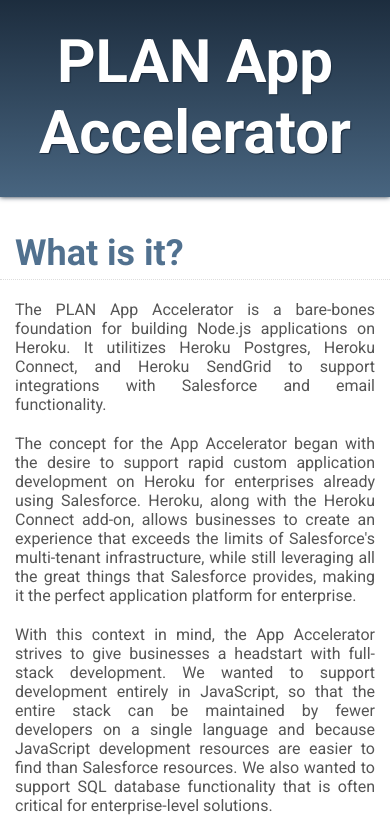
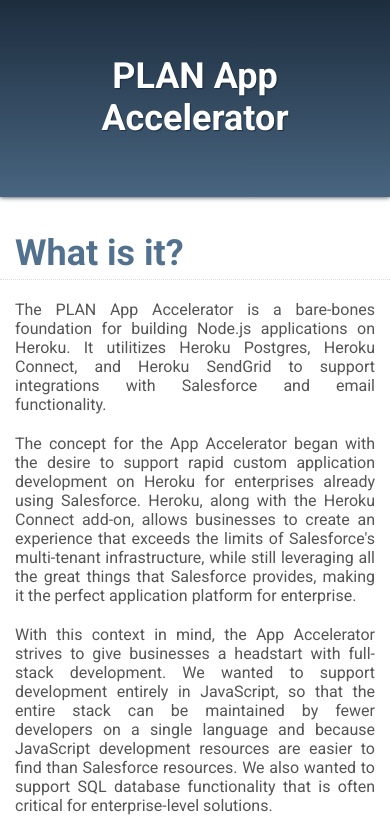
Before and after one commit to wilkins88/plan-app-accelerator, a plain HTML site: page index.html in a window 390 px wide. Shown: the part 42-858 px from the top of the page. Drawn offline with Linux system fonts and the light colour scheme.

Commit message:
Fixes font size of title

```diff
--- a/style/style.css
+++ b/style/style.css
@@ -134,7 +134,7 @@
   left: 50%;
   transform: translateX(-50%);
   color: #FFF;
-  font-size: 60px;
+  font-size: 48px;
   font-weight: 700;
   text-shadow: 1px 1px 1px #1C2C3D;
   text-align: center;
@@ -359,6 +359,7 @@
     height: 39px;
   }
   #header #title {
+    font-size: 36px;
     top: 50%;
     transform: translate(-50%, -50%);
   }
@@ -385,6 +386,11 @@
     background-color: #FFF;
   }
 }
+@media (min-width: 769px) and (max-width: 992px) {
+  #header #title {
+    font-size: 36px;
+  }
+}
 .clearfix:after {
   content: ".";
   display: block;
```
